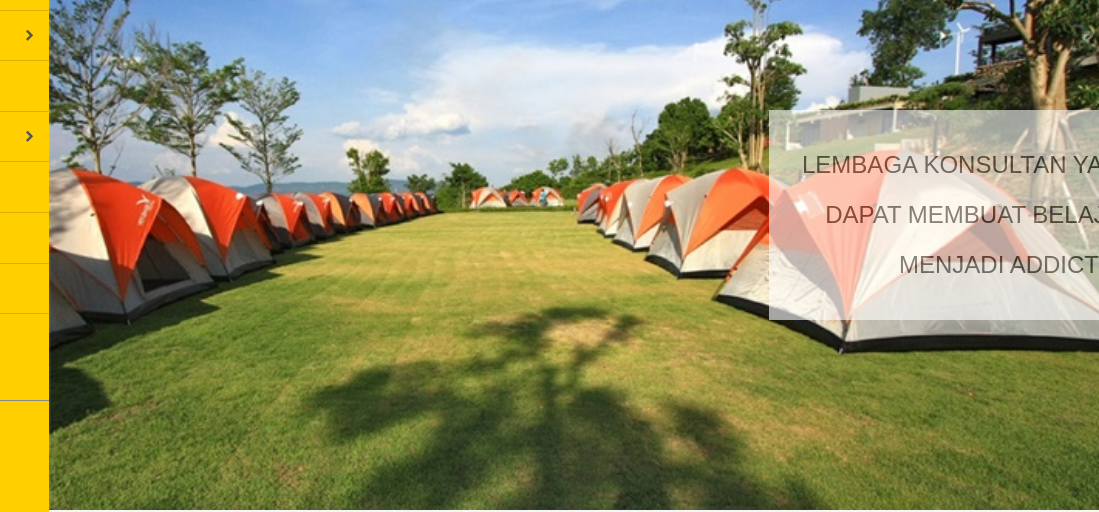
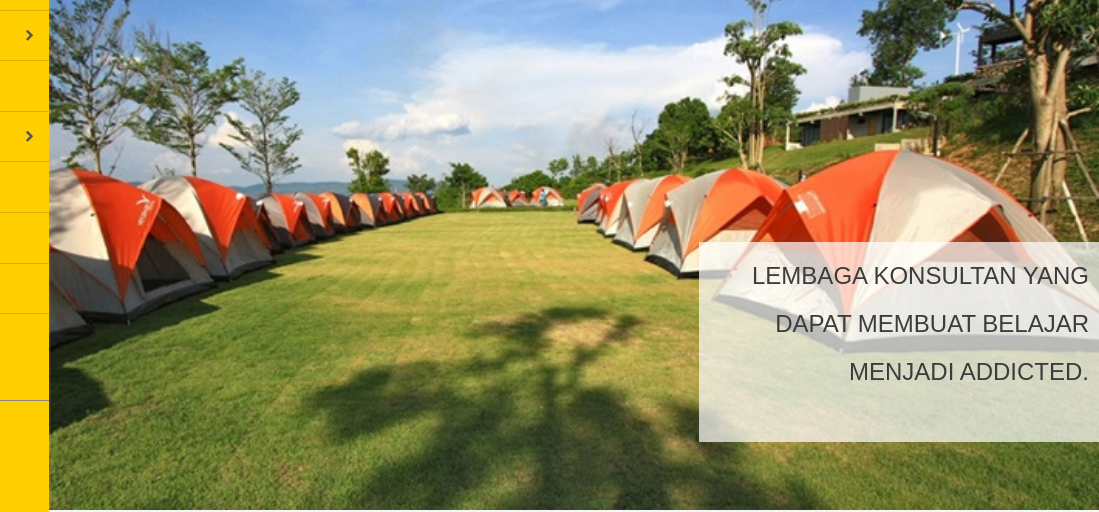
Before and after one commit to sebastianusbara/edulab-training, a website: page home.html in a window 1280 px wide. Shown: the part 170-682 px from the top of the page, 181-1280 px from the left. Drawn offline with nearby package versions, Linux system fonts and the light colour scheme.

Commit message:
Fix issue #29

```diff
--- a/dev/sass/modules/_slider.scss
+++ b/dev/sass/modules/_slider.scss
@@ -1,9 +1,12 @@
 .main__slider {
-	position: relative;
 	z-index: 0;
 	max-width: 100%;
 	max-height: 100%;
 	overflow: hidden;
+
+	figure {
+		position: relative;
+	}
 
 	img {
 		width: 100%;
@@ -38,10 +41,13 @@
 
 	.slick-dots {
 		position: absolute;
-		display: block;
 		z-index: 1;
-		bottom: 10px;
-		left: 22%;
+		left: calc(50% - 70px);
+		bottom: 15%;
+
+		@media #{$large} {
+			bottom: 5%;
+		}
 
 		li {
 			display: inline-block;
@@ -55,16 +61,6 @@
 			padding: 5px;
 			margin: 3px;
 		}
-
-		@media #{$medium} {
-			bottom: 10%;
-			left: 45%;
-		}
-
-		@media #{$large} {
-			bottom: 5%;
-			left: 45%;
-		}
 	}
 
 	.slick-active button {
@@ -72,19 +68,32 @@
 	}
 
 	.main__slider__cap {
-		display: block;
 		position: absolute;
-		background: white;
-		margin-top: -400px;
+		background-color: rgba(255, 255, 255, 0.7);
+		bottom: 10%;
+		right: 0;
 		z-index: 1;
 		text-transform: uppercase;
-		font-size: 24px;
-		line-height: 50px;
-		width: 400px;
+		font-size: 10px;
+		line-height: 20px;
+		width: 150px;
+		height: 100px;
 		text-align: right;
-		margin-left: 720px;
-		padding: 30px;
-		opacity: 0.6;
+		padding: 10px;
+
+		@media #{$medium} {
+			width: 250px;
+			height: 120px;
+			font-size: 16px;
+			line-height: 32px;
+		}
+
+		@media #{$large} {
+			width: 400px;
+			height: 200px;
+			font-size: 24px;
+			line-height: 48px;
+		}
 	}
 }
 
```
Also changed, not shown: assets/css/main.css.
